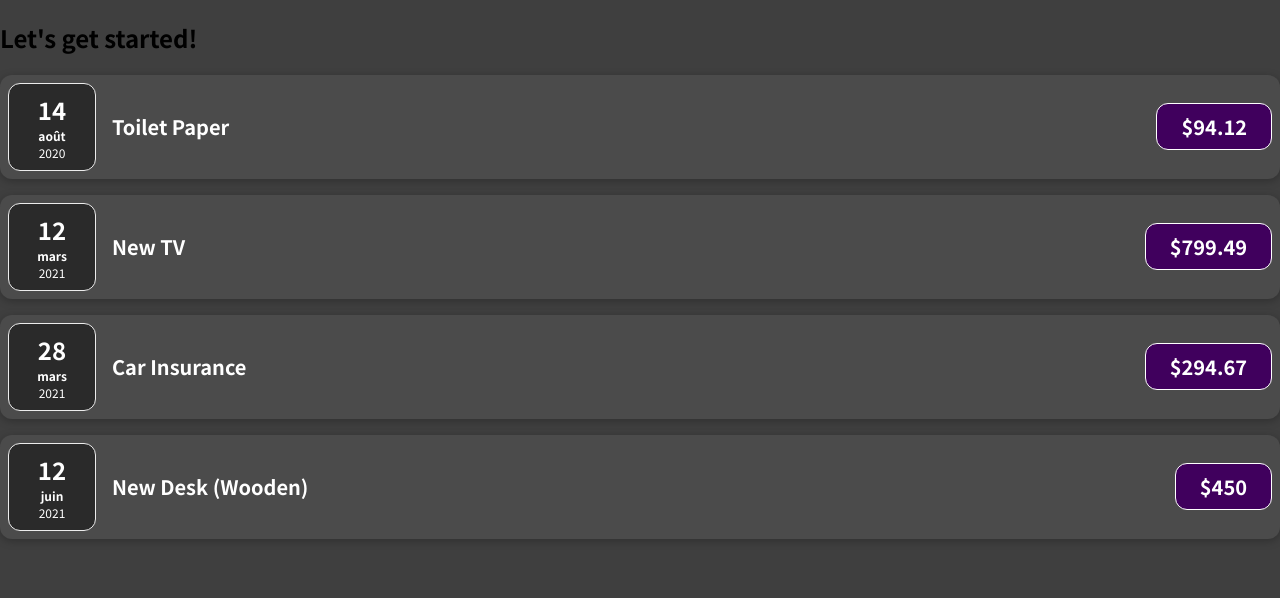
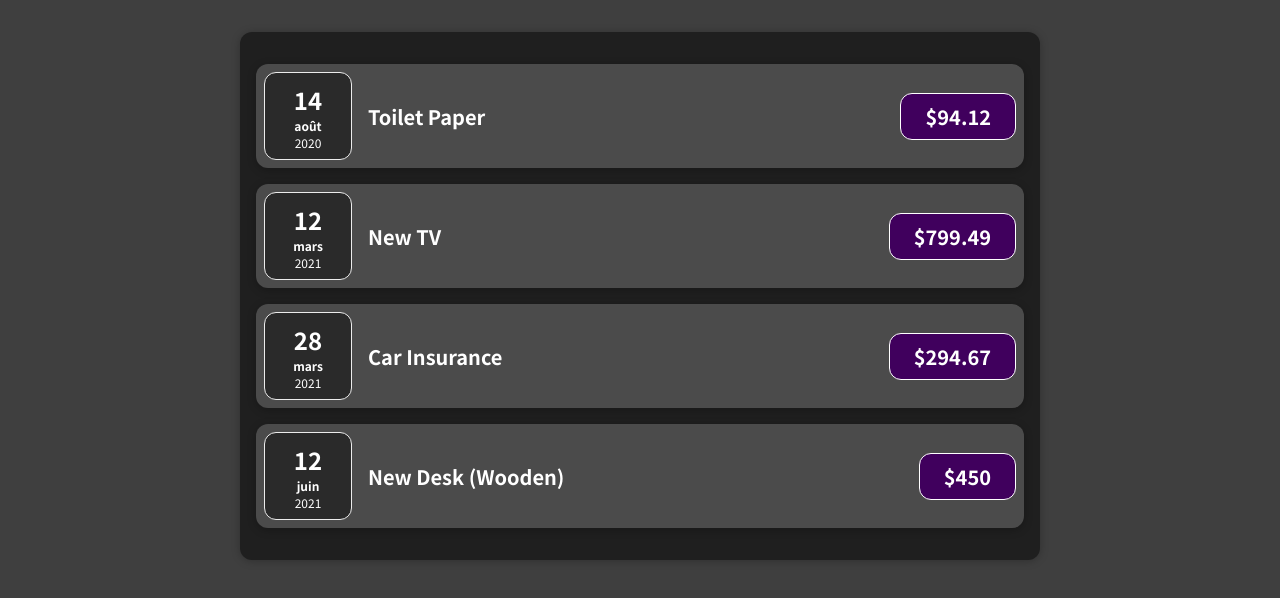
Before and after one commit to keniabalestra/expense-tracker-react, a React (Create React App) app: page / in a window 1280 px wide. Shown: the top 598 px of the page. Built offline with nearby package versions, Linux system fonts and the light colour scheme.

Commit message:
Add Expenses component

```diff
--- a/src/App.js
+++ b/src/App.js
@@ -1,4 +1,4 @@
-import ExpenseItem from "./components/ExpenseItem";
+import Expenses from "./components/Expenses";
 
 function App() {
   const expenses = [
@@ -24,27 +24,7 @@
   ];
   return (
     <div>
-      <h2>Let's get started!</h2>
-      <ExpenseItem
-        title={expenses[0].title}
-        amount={expenses[0].amount}
-        date={expenses[0].date}
-      />
-      <ExpenseItem
-        title={expenses[1].title}
-        amount={expenses[1].amount}
-        date={expenses[1].date}
-      />
-      <ExpenseItem
-        title={expenses[2].title}
-        amount={expenses[2].amount}
-        date={expenses[2].date}
-      />
-      <ExpenseItem
-        title={expenses[3].title}
-        amount={expenses[3].amount}
-        date={expenses[3].date}
-      />
+      <Expenses items={expenses}> </Expenses>
     </div>
   );
 }
--- a/src/components/ExpenseItem.js
+++ b/src/components/ExpenseItem.js
@@ -6,7 +6,7 @@
 
   return (
     <div className="expense-item">
-      <ExpenseDate date = {props.date}/>
+      <ExpenseDate date={props.date} />
       <div className='expense-item__description'>
         <h2>{props.title}</h2>
         <div className='expense-item__price'>${props.amount}</div>
--- /dev/null
+++ b/src/components/Expenses.css
@@ -0,0 +1,9 @@
+.expenses {
+  padding: 1rem;
+  background-color: rgb(31, 31, 31);
+  margin: 2rem auto;
+  width: 50rem;
+  max-width: 95%;
+  border-radius: 12px;
+  box-shadow: 0 1px 8px rgba(0, 0, 0, 0.25);
+}
--- /dev/null
+++ b/src/components/Expenses.js
@@ -0,0 +1,33 @@
+import React from 'react';
+import ExpenseItem from './ExpenseItem';
+import './Expenses.css'
+
+function Expenses(props) {
+  return (
+    <div className='expenses'>
+      <ExpenseItem
+        title={props.items[0].title}
+        amount={props.items[0].amount}
+        date={props.items[0].date}
+      />
+      <ExpenseItem
+        title={props.items[1].title}
+        amount={props.items[1].amount}
+        date={props.items[1].date}
+      />
+      <ExpenseItem
+        title={props.items[2].title}
+        amount={props.items[2].amount}
+        date={props.items[2].date}
+      />
+      <ExpenseItem
+        title={props.items[3].title}
+        amount={props.items[3].amount}
+        date={props.items[3].date}
+      />
+
+    </div>
+  );
+}
+
+export default Expenses;
```
